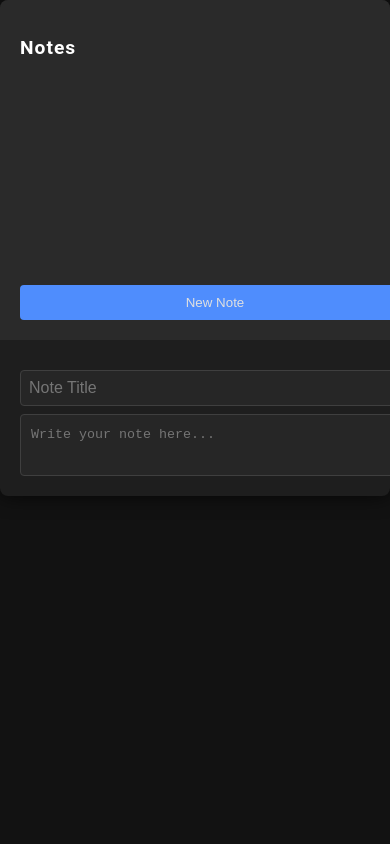
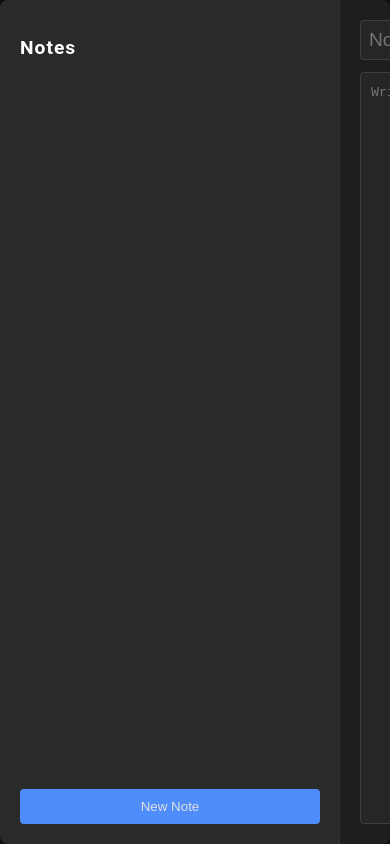
Before and after one commit to hihumanzone/Realtime-notes, a website: page public/index.html in a window 390 px wide. Drawn offline with nearby package versions, Linux system fonts and the light colour scheme; no server answers.

Commit message:
Update style.css

```diff
--- a/public/style.css
+++ b/public/style.css
@@ -162,35 +162,3 @@ html, body {
 ::-webkit-scrollbar-thumb:hover {
   background-color: #5F5F5F;
 }
-
-/* Mobile-Friendly Adjustments (for small screens) */
-@media (max-width: 650px) {
-  /* Stack sidebar on top for smaller devices */
-  .container {
-    flex-direction: column;
-    height: auto; /* Let the container's height adjust to content */
-  }
-
-  #sidebar {
-    width: 100%;
-    box-shadow: none;
-    border-radius: 0;
-  }
-
-  #main-content {
-    width: 100%;
-    flex: none; /* Allow content to size naturally on small screens */
-    border-radius: 0;
-    margin-top: 10px; /* Some spacing between sidebar and content */
-  }
-
-  #note-title {
-    font-size: 1rem;
-    margin-bottom: 8px;
-  }
-
-  #new-note {
-    width: 100%;
-    margin-top: 10px;
-  }
-}
```
